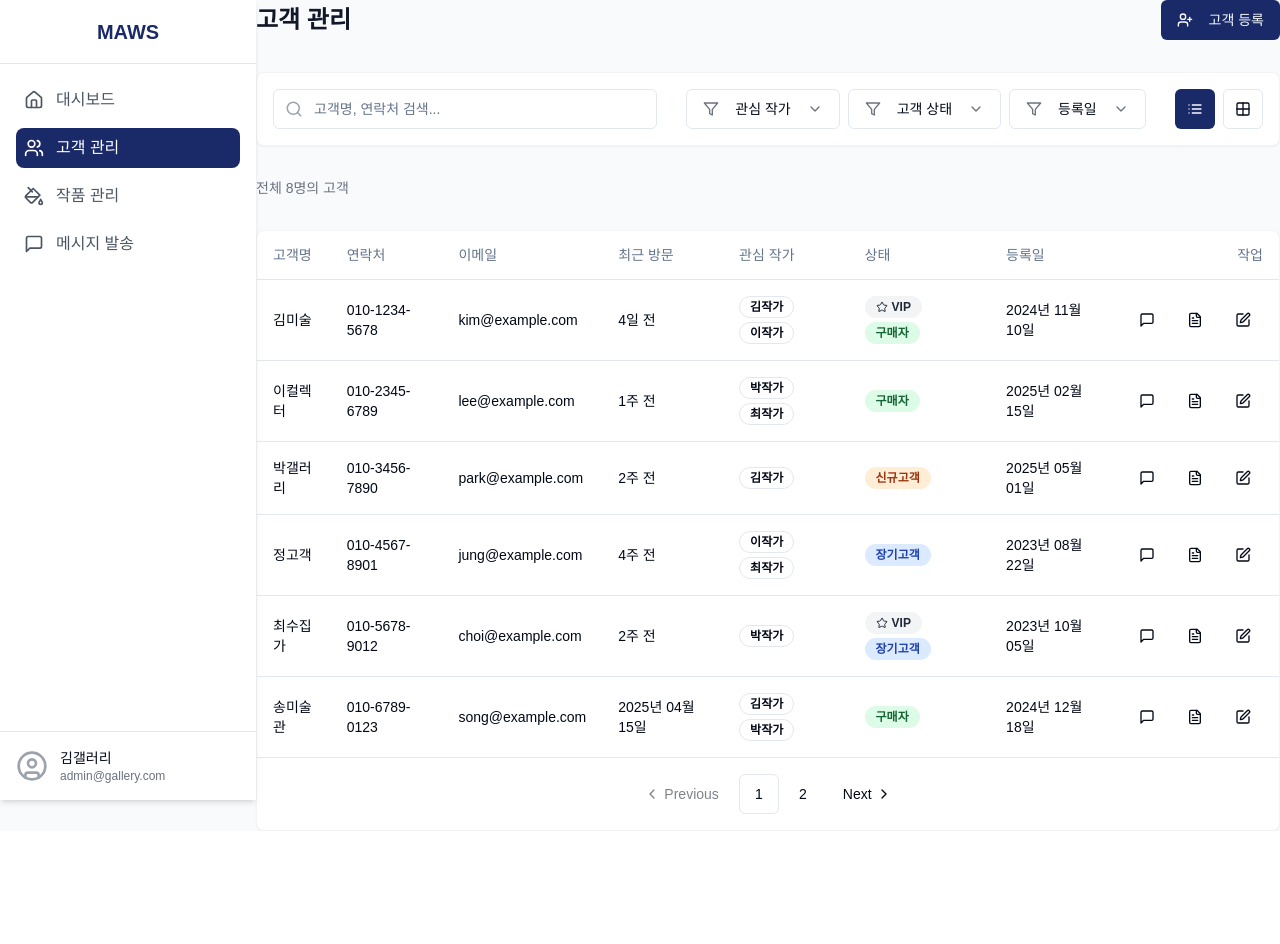
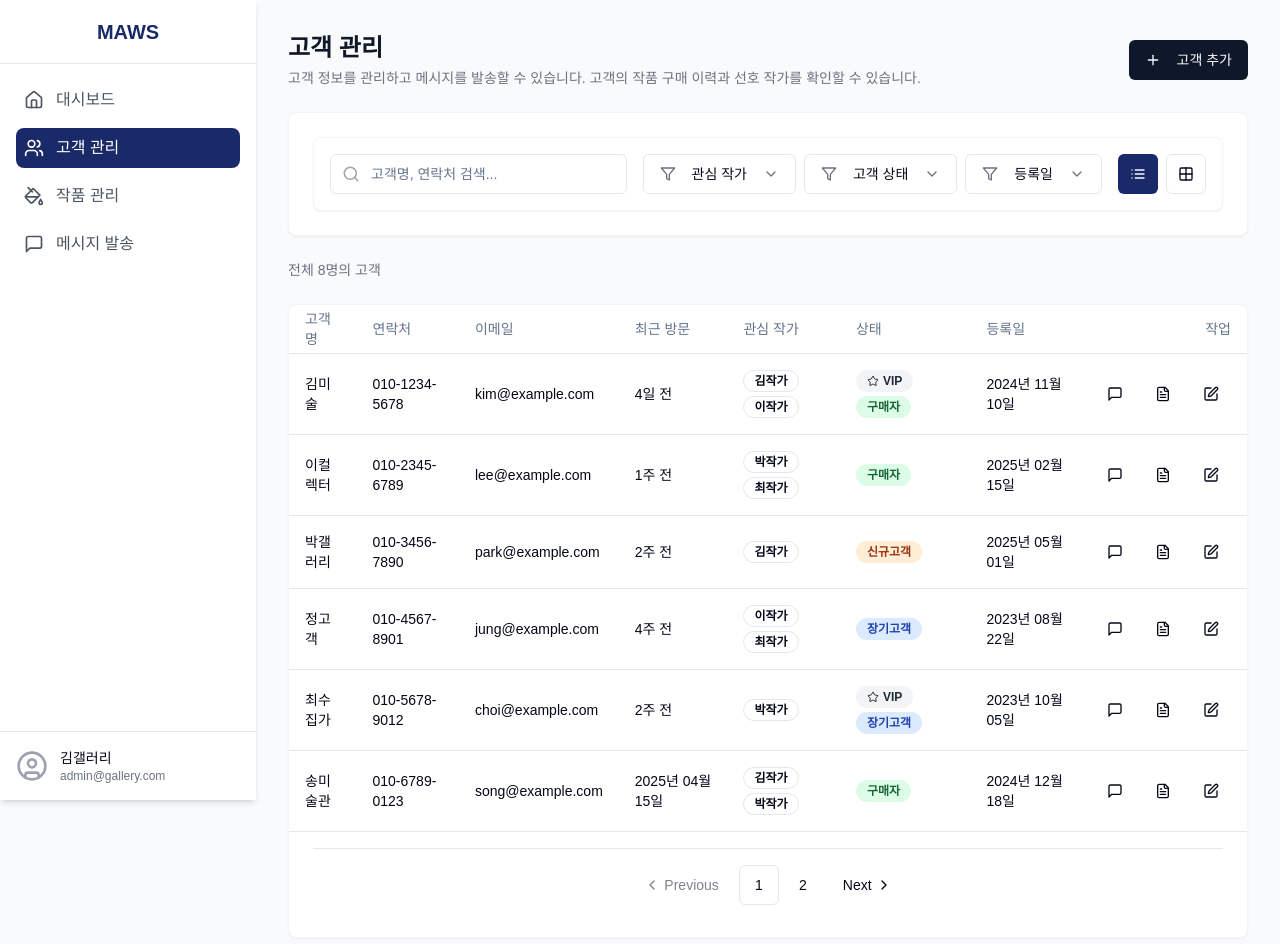
Before and after one commit to kdowon3/maws-front, a React (Vite) app: page /clients in a window 1280 px wide. Shown: the top 944 px of the page. Before the commit the page ends 831 px from the top, so only its background shows below. Built offline with nearby package versions, Linux system fonts and the light colour scheme; a web font is replaced by a local one.

Commit message:
initial1

```diff
--- /dev/null
+++ b/next.config.cjs
@@ -0,0 +1,7 @@
+/** @type {import('next').NextConfig} */
+const nextConfig = {
+    reactStrictMode: true,
+    swcMinify: true,
+};
+
+module.exports = nextConfig;
--- a/src/components/layouts/DashboardLayout.tsx
+++ b/src/components/layouts/DashboardLayout.tsx
@@ -1,7 +1,6 @@
-
-import React from "react";
-import { Link, useLocation } from "react-router-dom";
-import { Home, Users, CircleUser, PaintBucket, MessageSquare } from "lucide-react";
+import React from 'react';
+import { Link, useLocation } from 'react-router-dom';
+import { Home, Users, CircleUser, PaintBucket, MessageSquare } from 'lucide-react';
 
 interface DashboardLayoutProps {
     children: React.ReactNode;
@@ -13,29 +12,29 @@ const DashboardLayout: React.FC<DashboardLayoutProps> = ({ children }) => {
 
     const navItems = [
         {
-      name: "대시보드",
-      path: "/dashboard",
+            name: '대시보드',
+            path: '/dashboard',
             icon: <Home size={20} />,
         },
         {
-      name: "고객 관리",
-      path: "/clients",
+            name: '고객 관리',
+            path: '/clients',
             icon: <Users size={20} />,
         },
         {
-      name: "작품 관리",
-      path: "/artworks",
+            name: '작품 관리',
+            path: '/artworks',
             icon: <PaintBucket size={20} />,
         },
         {
-      name: "메시지 발송",
-      path: "/messaging",
+            name: '메시지 발송',
+            path: '/messaging',
             icon: <MessageSquare size={20} />,
         },
     ];
 
     const isActive = (path: string) => {
-    if (path === "/dashboard" && currentPath === "/") return true;
+        if (path === '/dashboard' && currentPath === '/') return true;
         return currentPath.startsWith(path);
     };
 
@@ -57,8 +56,8 @@ const DashboardLayout: React.FC<DashboardLayoutProps> = ({ children }) => {
                                     to={item.path}
                                     className={`flex items-center p-2 rounded-lg transition-colors ${
                                         isActive(item.path)
-                      ? "bg-brand-blue text-white"
-                      : "text-gray-600 hover:bg-gray-100"
+                                            ? 'bg-brand-blue text-white'
+                                            : 'text-gray-600 hover:bg-gray-100'
                                     }`}
                                 >
                                     {item.icon}
@@ -95,7 +94,7 @@ const DashboardLayout: React.FC<DashboardLayoutProps> = ({ children }) => {
                         key={item.path}
                         to={item.path}
                         className={`flex flex-col items-center justify-center h-full w-full ${
-              isActive(item.path) ? "text-brand-blue" : "text-gray-500"
+                            isActive(item.path) ? 'text-brand-blue' : 'text-gray-500'
                         }`}
                     >
                         {item.icon}
@@ -106,7 +105,7 @@ const DashboardLayout: React.FC<DashboardLayoutProps> = ({ children }) => {
 
             {/* 메인 콘텐츠 */}
             <div className="flex-1 md:ml-64 pt-16 md:pt-0">
-        {children}
+                <div className="max-w-7xl mx-auto px-4 sm:px-6 lg:px-8 py-8">{children}</div>
             </div>
         </div>
     );
--- /dev/null
+++ b/src/components/layouts/PageHeader.tsx
@@ -0,0 +1,23 @@
+import React from 'react';
+
+interface PageHeaderProps {
+    title: string;
+    description?: string;
+    children?: React.ReactNode;
+}
+
+const PageHeader: React.FC<PageHeaderProps> = ({ title, description, children }) => {
+    return (
+        <div className="mb-6">
+            <div className="flex flex-col sm:flex-row sm:items-center sm:justify-between gap-4">
+                <div className="space-y-1">
+                    <h1 className="text-2xl font-bold text-gray-900">{title}</h1>
+                    {description && <p className="text-sm text-gray-500 max-w-2xl">{description}</p>}
+                </div>
+                {children && <div className="flex items-center space-x-4">{children}</div>}
+            </div>
+        </div>
+    );
+};
+
+export default PageHeader;
--- /dev/null
+++ b/src/pages/404.tsx
@@ -0,0 +1,7 @@
+import React from 'react';
+
+export default function Custom404() {
+    return (
+        <div style={{ textAlign: 'center', marginTop: '10vh', fontSize: '2rem' }}>페이지를 찾을 수 없습니다. (404)</div>
+    );
+}
--- /dev/null
+++ b/src/pages/_app.tsx
@@ -0,0 +1,20 @@
+import '../index.css';
+import '../App.css';
+import type { AppProps } from 'next/app';
+import { useRouter } from 'next/router';
+import DashboardLayout from '@/components/layouts/DashboardLayout';
+
+export default function App({ Component, pageProps }: AppProps) {
+    const router = useRouter();
+    const isAuthPage = router.pathname.startsWith('/auth');
+
+    if (isAuthPage) {
+        return <Component {...pageProps} />;
+    }
+
+    return (
+        <DashboardLayout>
+            <Component {...pageProps} />
+        </DashboardLayout>
+    );
+}
--- /dev/null
+++ b/src/pages/auth/login/index.tsx
@@ -0,0 +1,7 @@
+import React from 'react';
+
+const LoginPage = () => {
+    return <div>로그인 페이지</div>;
+};
+
+export default LoginPage;
--- /dev/null
+++ b/src/pages/auth/signup/index.tsx
@@ -0,0 +1,7 @@
+import React from 'react';
+
+const SignupPage = () => {
+  return <div>회원가입 페이지</div>;
+};
+
+export default SignupPage;
--- a/src/pages/clients/index.tsx
+++ b/src/pages/clients/index.tsx
@@ -1,56 +1,58 @@
-
-import React, { useState, useMemo } from "react";
-import { List, Grid2X2 } from "lucide-react";
-import DashboardLayout from "@/components/layouts/DashboardLayout";
+import React, { useState, useMemo } from 'react';
+import { List, Grid2X2, Plus } from 'lucide-react';
+import DashboardLayout from '@/components/layouts/DashboardLayout';
+import PageHeader from '@/components/layouts/PageHeader';
+import { Button } from '@/components/ui/button';
 
 // 컴포넌트 임포트
-import ClientsHeader from "@/components/clients/ClientsHeader";
-import ClientsFilters from "@/components/clients/ClientsFilters";
-import ClientsTableView from "@/components/clients/ClientsTableView";
-import ClientsCardView from "@/components/clients/ClientsCardView";
-import ClientsPagination from "@/components/clients/ClientsPagination";
+import ClientsFilters from '@/components/clients/ClientsFilters';
+import ClientsTableView from '@/components/clients/ClientsTableView';
+import ClientsCardView from '@/components/clients/ClientsCardView';
+import ClientsPagination from '@/components/clients/ClientsPagination';
 
 // 데이터 및 유틸리티 임포트
-import { dummyClients } from "@/data/clientsData";
+import { dummyClients } from '@/data/clientsData';
 
 const ClientsPage: React.FC = () => {
     // 현재 상태 관리
-  const [view, setView] = useState<"table" | "card">("table");
-  const [searchTerm, setSearchTerm] = useState("");
+    const [view, setView] = useState<'table' | 'card'>('table');
+    const [searchTerm, setSearchTerm] = useState('');
     const [selectedArtists, setSelectedArtists] = useState<string[]>([]);
     const [selectedStatuses, setSelectedStatuses] = useState<string[]>([]);
     const [currentPage, setCurrentPage] = useState(1);
     const [isAddClientDialogOpen, setIsAddClientDialogOpen] = useState(false);
-  const [dateRangeFilter, setDateRangeFilter] = useState<string>("all"); // all, month, quarter, year
+    const [dateRangeFilter, setDateRangeFilter] = useState<string>('all'); // all, month, quarter, year
 
     // 검색어, 필터링 적용된 고객 목록
     const filteredClients = useMemo(() => {
-    return dummyClients.filter(client => {
+        return dummyClients.filter((client) => {
             // 검색어 필터링
-      const matchesSearch = searchTerm === "" ||
+            const matchesSearch =
+                searchTerm === '' ||
                 client.name.includes(searchTerm) ||
                 client.phone.includes(searchTerm) ||
                 client.email.includes(searchTerm);
 
             // 작가 필터링
-      const matchesArtist = selectedArtists.length === 0 ||
-        client.favoriteArtists.some(artist => selectedArtists.includes(artist));
+            const matchesArtist =
+                selectedArtists.length === 0 ||
+                client.favoriteArtists.some((artist) => selectedArtists.includes(artist));
 
             // 상태 필터링
-      const matchesStatus = selectedStatuses.length === 0 ||
-        client.status.some(status => selectedStatuses.includes(status));
+            const matchesStatus =
+                selectedStatuses.length === 0 || client.status.some((status) => selectedStatuses.includes(status));
 
             // 등록일 필터링
             let matchesDate = true;
-      if (dateRangeFilter !== "all") {
+            if (dateRangeFilter !== 'all') {
                 const regDate = new Date(client.registrationDate);
                 const now = new Date();
 
-        if (dateRangeFilter === "month") {
+                if (dateRangeFilter === 'month') {
                     matchesDate = now.getTime() - regDate.getTime() <= 30 * 24 * 60 * 60 * 1000;
-        } else if (dateRangeFilter === "quarter") {
+                } else if (dateRangeFilter === 'quarter') {
                     matchesDate = now.getTime() - regDate.getTime() <= 90 * 24 * 60 * 60 * 1000;
-        } else if (dateRangeFilter === "year") {
+                } else if (dateRangeFilter === 'year') {
                     matchesDate = now.getTime() - regDate.getTime() <= 365 * 24 * 60 * 60 * 1000;
                 }
             }
@@ -62,26 +64,15 @@ const ClientsPage: React.FC = () => {
     // 페이지네이션 처리
     const itemsPerPage = 6;
     const totalPages = Math.ceil(filteredClients.length / itemsPerPage);
-  const displayedClients = filteredClients.slice(
-    (currentPage - 1) * itemsPerPage,
-    currentPage * itemsPerPage
-  );
+    const displayedClients = filteredClients.slice((currentPage - 1) * itemsPerPage, currentPage * itemsPerPage);
 
     // 필터 토글 핸들러
     const toggleArtistFilter = (artist: string) => {
-    setSelectedArtists(prev =>
-      prev.includes(artist)
-        ? prev.filter(a => a !== artist)
-        : [...prev, artist]
-    );
+        setSelectedArtists((prev) => (prev.includes(artist) ? prev.filter((a) => a !== artist) : [...prev, artist]));
     };
 
     const toggleStatusFilter = (status: string) => {
-    setSelectedStatuses(prev =>
-      prev.includes(status)
-        ? prev.filter(s => s !== status)
-        : [...prev, status]
-    );
+        setSelectedStatuses((prev) => (prev.includes(status) ? prev.filter((s) => s !== status) : [...prev, status]));
     };
 
     // 검색어 변경시 첫 페이지로 이동
@@ -91,7 +82,7 @@ const ClientsPage: React.FC = () => {
     };
 
     // 뷰 타입 전환
-  const handleViewChange = (newView: "table" | "card") => {
+    const handleViewChange = (newView: 'table' | 'card') => {
         setView(newView);
     };
 
@@ -109,15 +100,20 @@ const ClientsPage: React.FC = () => {
 
     return (
         <DashboardLayout>
-      <div className="space-y-8">
+            <div className="space-y-6">
                 {/* 헤더 영역 */}
-        <ClientsHeader
-          isAddClientDialogOpen={isAddClientDialogOpen}
-          setIsAddClientDialogOpen={setIsAddClientDialogOpen}
-          handleAddClient={handleAddClient}
-        />
+                <PageHeader
+                    title="고객 관리"
+                    description="고객 정보를 관리하고 메시지를 발송할 수 있습니다. 고객의 작품 구매 이력과 선호 작가를 확인할 수 있습니다."
+                >
+                    <Button onClick={() => setIsAddClientDialogOpen(true)}>
+                        <Plus className="w-4 h-4 mr-2" />
+                        고객 추가
+                    </Button>
+                </PageHeader>
 
                 {/* 필터 및 검색 영역 */}
+                <div className="bg-white rounded-lg shadow-sm border border-gray-100 p-6">
                     <ClientsFilters
                         searchTerm={searchTerm}
                         handleSearchChange={handleSearchChange}
@@ -130,33 +126,30 @@ const ClientsPage: React.FC = () => {
                         view={view}
                         handleViewChange={handleViewChange}
                     />
+                </div>
 
                 {/* 고객 데이터 결과 정보 */}
-        <div className="text-sm text-gray-500 flex justify-between items-center">
+                <div className="text-sm text-gray-500">
                     <span>전체 {filteredClients.length}명의 고객</span>
                 </div>
 
                 {/* 데이터 표시 영역 */}
                 <div className="bg-white rounded-lg shadow-sm border border-gray-100">
-          {view === "table" ? (
-            <ClientsTableView
-              clients={displayedClients}
-              handleClientAction={handleClientAction}
-            />
+                    {view === 'table' ? (
+                        <ClientsTableView clients={displayedClients} handleClientAction={handleClientAction} />
                     ) : (
-            <ClientsCardView
-              clients={displayedClients}
-              handleClientAction={handleClientAction}
-            />
+                        <ClientsCardView clients={displayedClients} handleClientAction={handleClientAction} />
                     )}
 
                     {/* 페이지네이션 */}
                     {filteredClients.length > 0 && (
+                        <div className="px-6 py-4 border-t">
                             <ClientsPagination
                                 currentPage={currentPage}
                                 totalPages={totalPages}
                                 setCurrentPage={setCurrentPage}
                             />
+                        </div>
                     )}
                 </div>
             </div>
--- /dev/null
+++ b/src/pages/customer/index.tsx
@@ -0,0 +1,7 @@
+import React from 'react';
+
+const CustomerPage = () => {
+    return <div>고객관리 페이지</div>;
+};
+
+export default CustomerPage;
--- /dev/null
+++ b/src/pages/sms/index.tsx
@@ -0,0 +1,7 @@
+import React from 'react';
+
+const SmsPage = () => {
+    return <div>문자발송 페이지</div>;
+};
+
+export default SmsPage;
```
Also changed, not shown: src/pages/artworks/index.tsx (+47 -47 lines), next-env.d.ts (added). Lines whose indentation alone changed are shown as unchanged.
